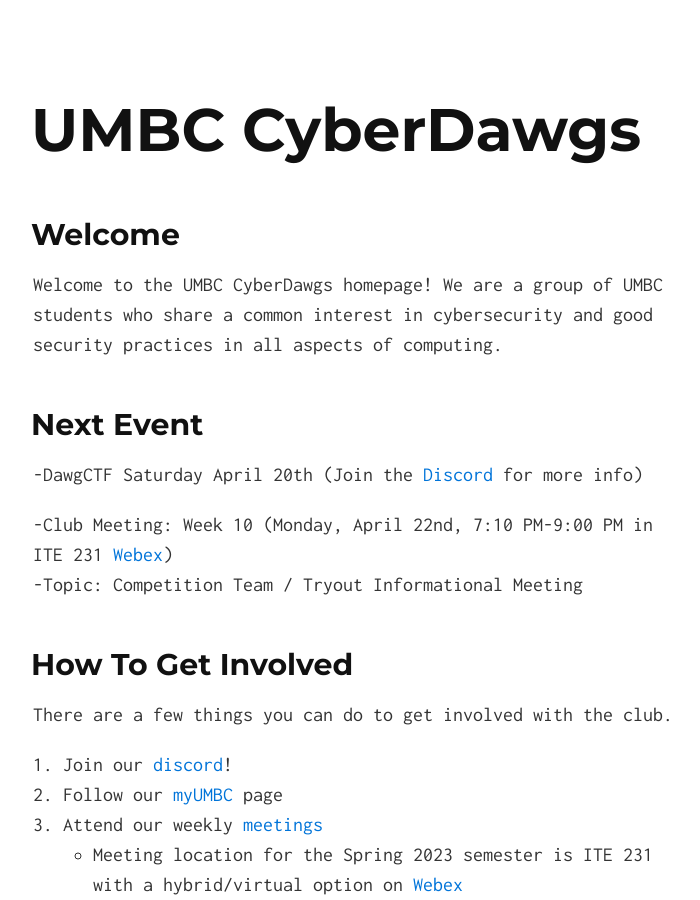
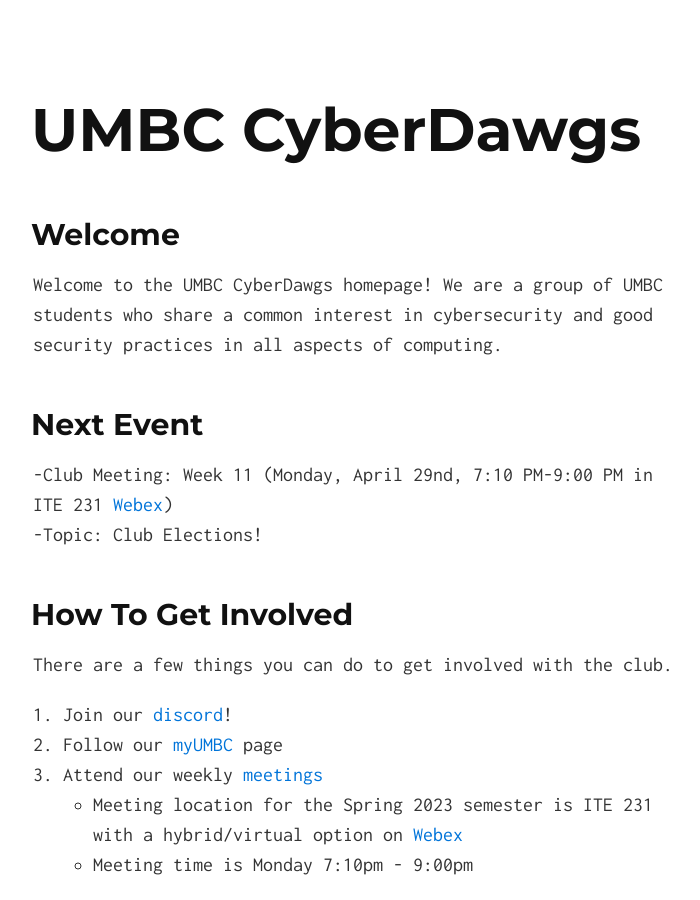
Before and after one commit to UMBCCyberDawgs/umbccyberdawgs.github.io, a Jekyll site: the page built from index.md, in a window 1280 px wide and 900 px high. Shown: the whole window, without its empty margins (287-987 px from the left). Built offline with Jekyll 4.4.1, drawn with Linux system fonts in a browser that asks for light colours; our own code applies the rules of GitHub Pages for plain Markdown files.

Commit message:
april 29th

```diff
--- a/index.md
+++ b/index.md
@@ -8,10 +8,8 @@ share a common interest in cybersecurity and good security practices in all aspe
 
 ## Next Event
 
--DawgCTF Saturday April 20th (Join the [Discord](https://discord.gg/qT4hQ5pXEw) for more info)<br>
-
--Club Meeting: Week 10 (Monday, April 22nd, 7:10 PM-9:00 PM in ITE 231 [Webex](https://umbc.webex.com/meet/CyberDawgs))<br>
--Topic: Competition Team / Tryout Informational Meeting
+-Club Meeting: Week 11 (Monday, April 29nd, 7:10 PM-9:00 PM in ITE 231 [Webex](https://umbc.webex.com/meet/CyberDawgs))<br>
+-Topic: Club Elections!
 
 ## How To Get Involved
 
```
